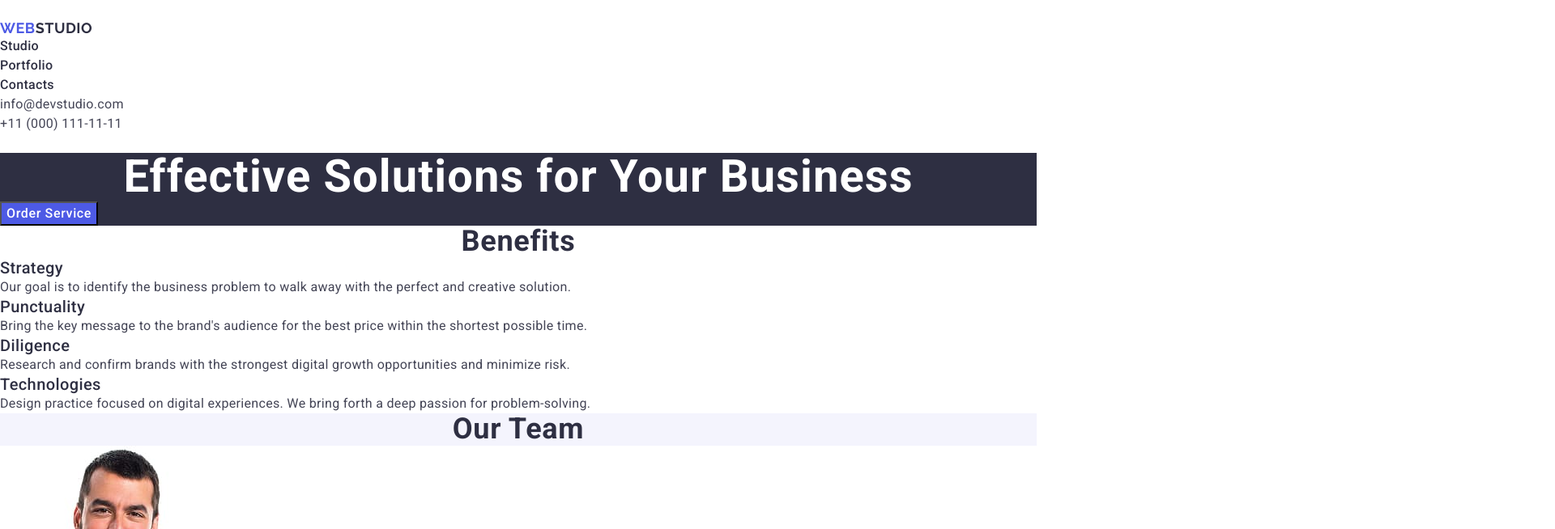
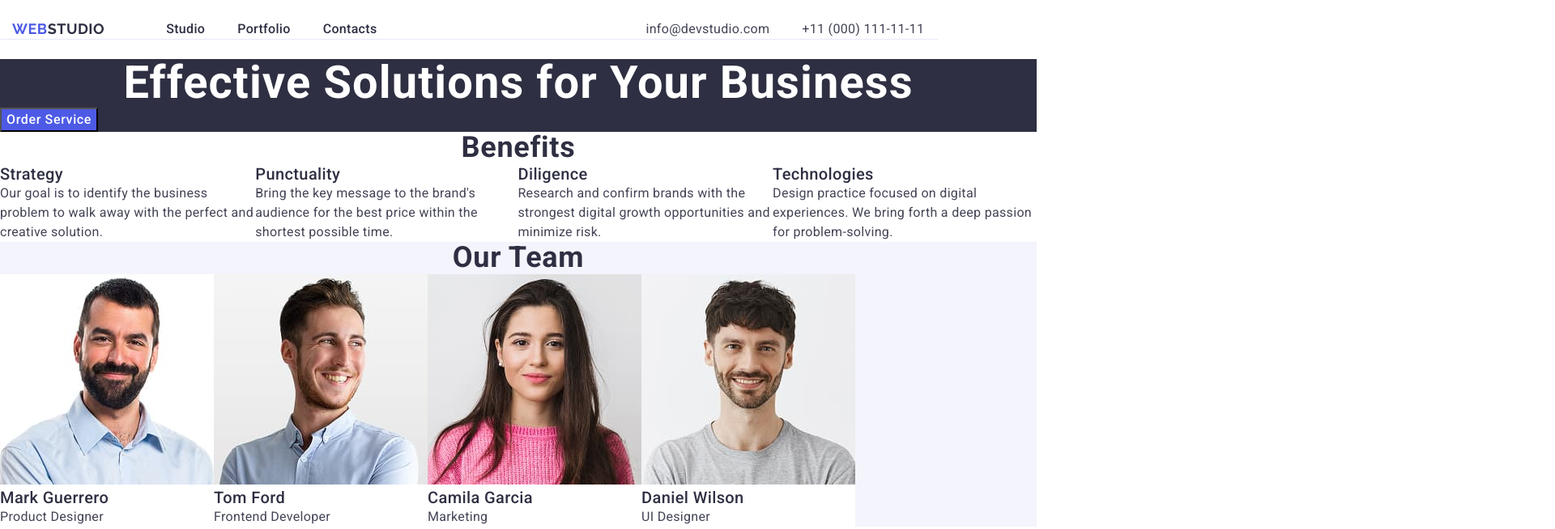
Before and after one commit to OleksandrAndriychenko/goit-markup-hw-03, a plain HTML site: page index.html in a window 1280 px wide. Shown: the top 654 px of the page at 81% size, 1920 px wide, since content can reach past the window. Drawn offline with nearby package versions, Linux system fonts and the light colour scheme.

Commit message:
add index file

```diff
--- a/css/style.css
+++ b/css/style.css
@@ -14,6 +14,7 @@ ul {
     list-style-type: none;
     margin: 0;
     padding-left: 0;
+    display: flex;
 }
 h1,h2,h3,h4,h5,h6{
     margin: 0;
@@ -40,6 +41,7 @@ a{
 }
 .page-nav{
     padding: 0;
+    gap: 40px;
 }
 .section-one-title{
     font-size: 56px;
@@ -88,6 +90,7 @@ a{
     font-size: 18px;
     text-transform: uppercase;
     letter-spacing: 0.03em;
+    margin-right: 76px;
 }
 .logo-color{
     color: #2e2f42;
@@ -97,10 +100,12 @@ a{
     font-weight: 500;
     font-size: 16px;
     letter-spacing: 0.02em;
+    padding: 24px 0;
 }
 .nav-address{
     font-style: normal;
     letter-spacing: 0.02em;
+    margin-left: 332px;
 }
 .nav-address-link{
     color: #434455;
@@ -141,3 +146,16 @@ a{
     margin-left:  0;
     margin-right: 0;
 }
+.container-header{
+    border-bottom: 1px solid #e7e9fc;
+    display: flex;
+    width: 1158px;
+    padding: 0 15px;
+}
+.nav{
+    display: flex;
+    align-items: center;
+}
+.address-list{
+    gap: 40px;
+}
--- a/index.html
+++ b/index.html
@@ -18,8 +18,8 @@
   </head>
   <body>
     <header class="page-header">
-      <div class="container">
-        <nav>
+      <div class="container-header">
+        <nav class="nav">
           <a href="./index.html" class="link-logo-header"
             >Web<span class="logo-color">Studio</span></a
           >
@@ -30,7 +30,7 @@
           </ul>
         </nav>
         <address class="nav-address">
-          <ul>
+          <ul class="address-list">
             <li>
               <a href="mailto:info@devstudio.com" class="nav-address-link"
                 >info@devstudio.com</a
```
